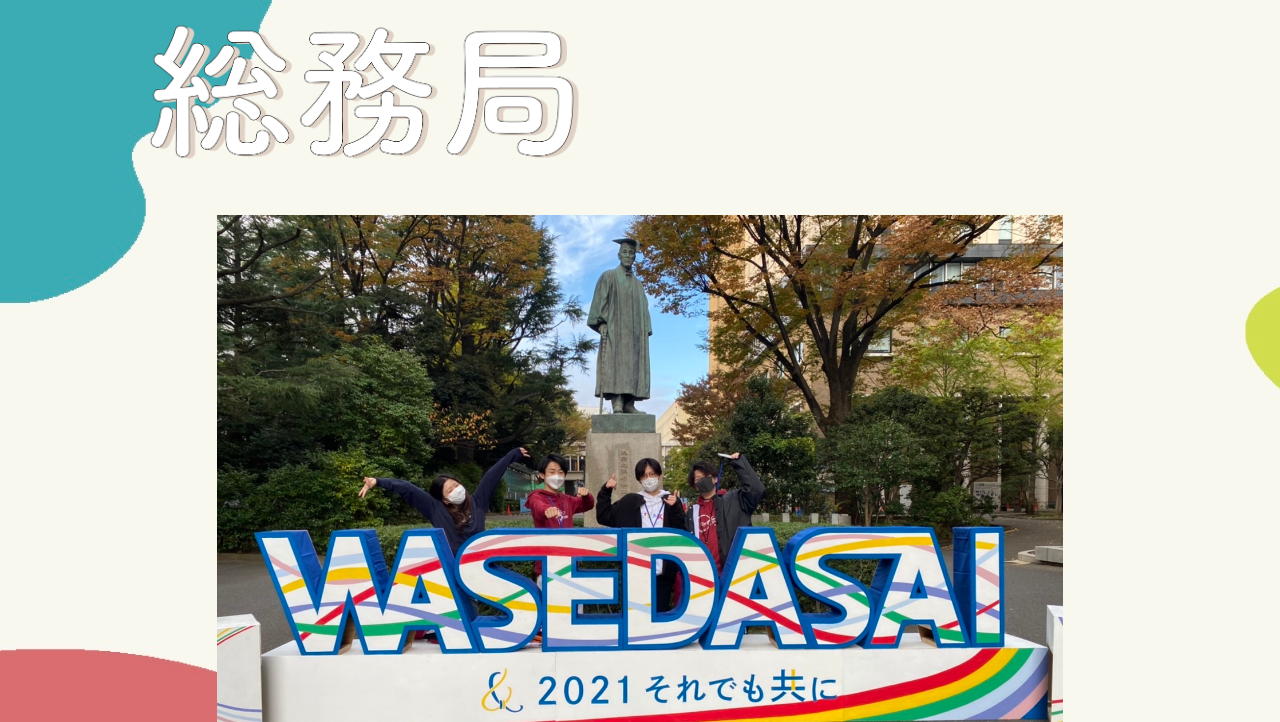
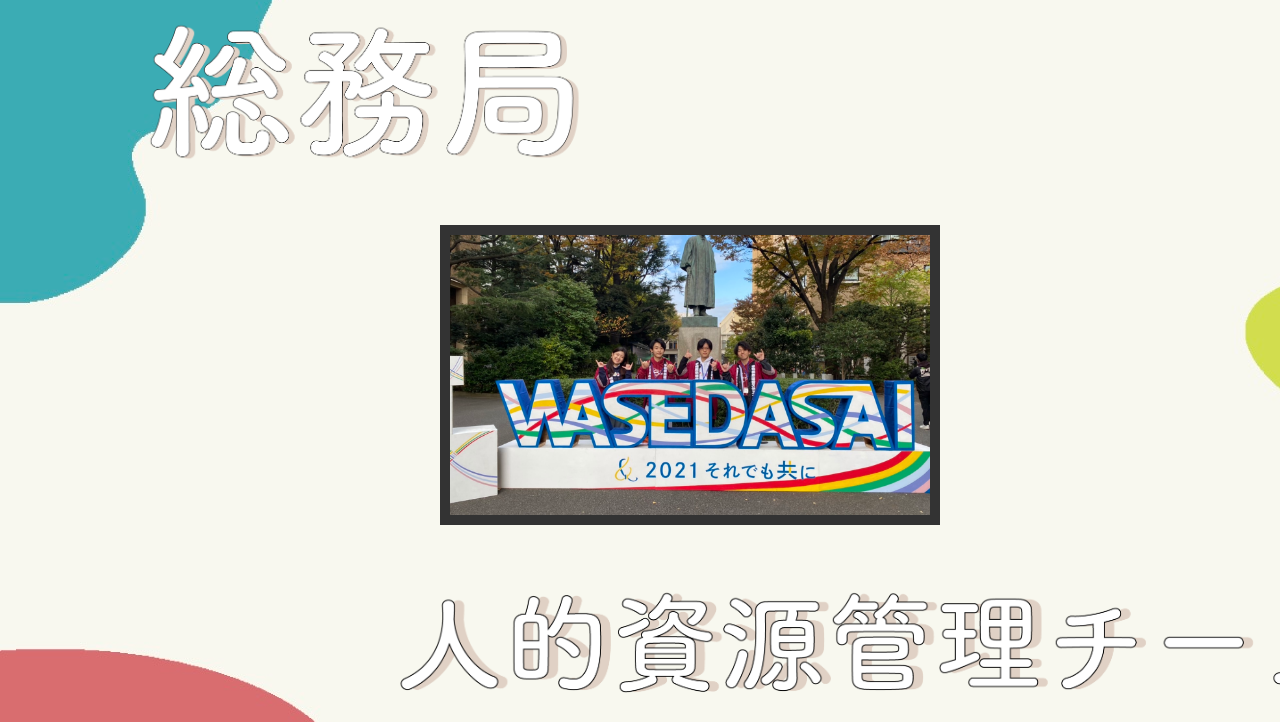
Before and after one commit to Momoko002/kobamo_original, a plain HTML site: page kobamo_original/index.html in a window 1280 px wide. Shown: the part 78-800 px from the top of the page. Drawn offline with Linux system fonts and the light colour scheme.

Commit message:
Add files via upload

```diff
--- a/kobamo_original/css/style.css
+++ b/kobamo_original/css/style.css
@@ -34,6 +34,7 @@
     justify-content: space-between;
     position: fixed;
     width: 100vw;
+    z-index: 1;
 }
 
 header img{
@@ -69,11 +70,37 @@
     margin-bottom: 21px;
 }
 
-.wasedasai img{
-    display: block;
-    height: 634px;
+/*画像スライド*/
+.container{
+    overflow: hidden;
+}
+.inner-block {
+    width: 600px;
     margin: 0 auto;
+    position:relative;
 }
+
+
+.fade-img-box {
+    width: 500px;
+    height: 300px;
+    margin-left: auto;
+    margin-top: 10px;
+    position:relative;
+    border:10px solid #333;
+}
+
+.fade-img-box img {
+    position: absolute;
+    top: 0;
+    left: 0;
+    width: 100%;
+    height: 100%;
+    object-fit:cover;
+}
+
+
+
 
 .jinteki img{
     height: 126px;
@@ -536,12 +563,16 @@
 
 .qa1{
     margin-top: 100px;
+    z-index:-1 ;
+
 }
 .qa2{
     margin-top: 100px;
+    z-index:-1 ;
 }
 .qa3{
     margin-top: 100px;
+    z-index:-1 ;
 }
 
 /*MESSAGE*/
--- a/kobamo_original/index.html
+++ b/kobamo_original/index.html
@@ -21,12 +21,44 @@
 
   <section class="top">
     <div class="soumu"><img src="images/soumu.png" alt=""></div>
-    <div class="wasedasai"><img src="images/top1.JPG" alt=""></div>
+    <div class="contaier">
+      <div class="inner-block">
+        <div class="fade-img-box">
+          <img src="images/top1.JPG" alt="">
+          <img src="images/top3.JPG" alt="">
+          <img src="images/top2.JPG" alt="">
+          <img src="images/top4.JPG" alt="">
+        </div>
+      </div>
+    </div>
+
     <div class="jinteki"><img src="images/jinteki.png" alt=""></div>
     <p>こんにちは！<br>
       人的資源管理チームです。<br>
       少しでも皆さんのお役に立てたら幸いです。<br>
       人的チームの良さが伝われ〜笑</p>
+
+      <script>
+         (function(){
+ // 設定
+ var interval =3000; // 切り替わりの間隔（ミリ秒）
+ var fade_speed = 1000;// フェード処理の早さ（ミリ秒）
+ $(".fade-img-box img").hide();
+ $(".fade-img-box img:first").addClass("active").show();
+
+ var changeImage = function(){
+ 		var $active = $(".fade-img-box img.active");
+ 		var $next = $active.next("img").length?$active.next("img"):$(".fade-img-box img:first");
+
+ 		$active.fadeOut(fade_speed).removeClass("active");
+ 		$next.fadeIn(fade_speed).addClass("active");
+ }
+
+
+ setInterval(changeImage,interval);
+ }());
+      </script>
+
   </section>
 
 
```
